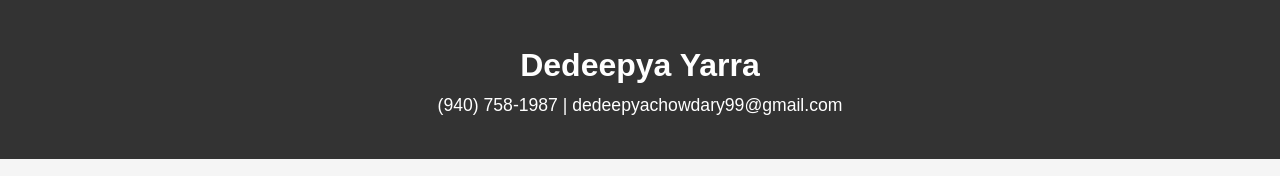
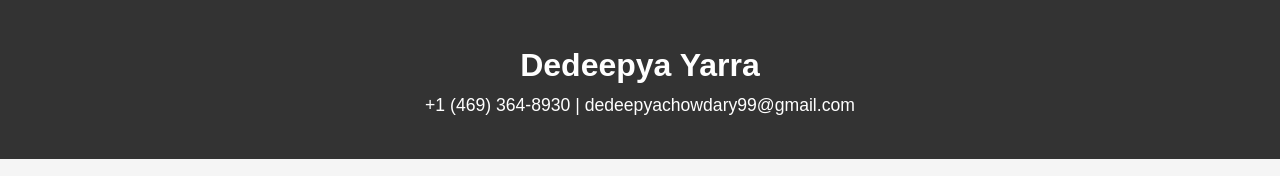
Before and after one commit to yarradedeepya/yarradedeepya.github.io, a plain HTML site: page index.html in a window 1280 px wide. Shown: the top 176 px of the page. Drawn offline with Linux system fonts and the light colour scheme.

Commit message:
Update index.html

```diff
--- a/index.html
+++ b/index.html
@@ -11,7 +11,7 @@
     <header>
         <div class="container">
             <h1>Dedeepya Yarra</h1>
-            <p> (940) 758-1987 | dedeepyachowdary99@gmail.com</p>
+            <p> +1 (469) 364-8930 | dedeepyachowdary99@gmail.com</p>
         </div>
     </header>
 
```
